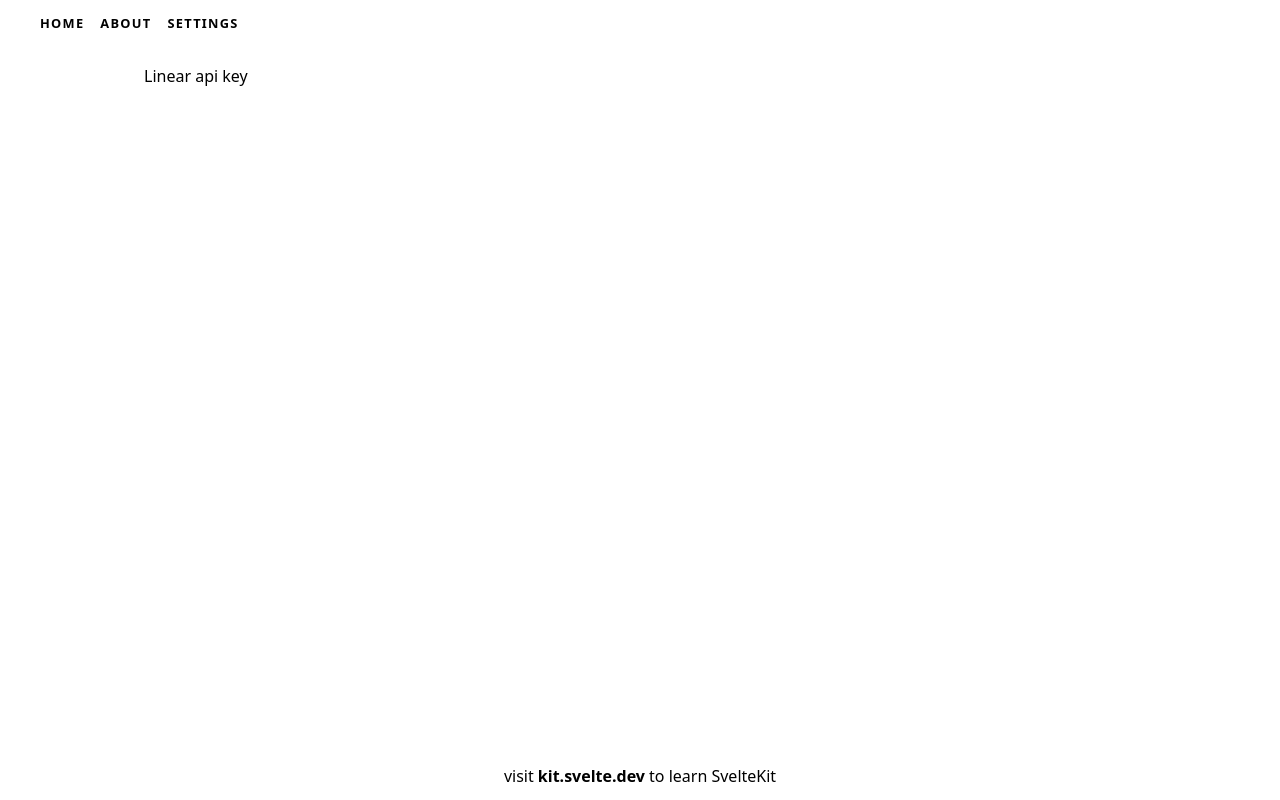
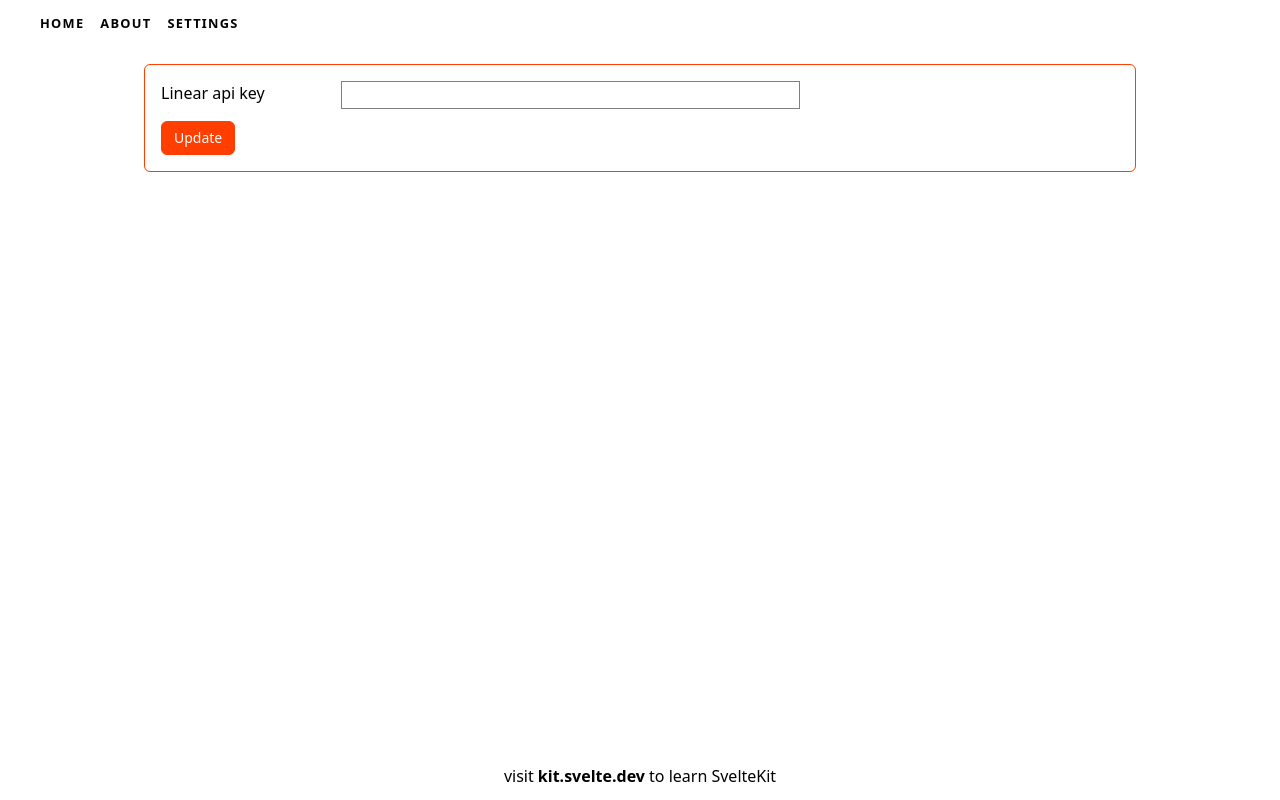
Before and after one commit to TimKhakk/release-notes-project, a SvelteKit app: page /settings in a window 1280 px wide. Built offline with nearby package versions, Linux system fonts and the light colour scheme.

Commit message:
add button component

```diff
--- /dev/null
+++ b/src/lib/components/Button.svelte
@@ -0,0 +1,8 @@
+<script lang="ts">
+</script>
+
+<button
+	class="px-3 py-1.5 border border-svelte rounded-md text-white bg-svelte text-sm transition active:bg-svelte/50 hover:bg-white hover:text-svelte"
+>
+	<slot />
+</button>
--- a/src/routes/settings/+page.svelte
+++ b/src/routes/settings/+page.svelte
@@ -1,8 +1,27 @@
+<script lang="ts">
+	import Button from "$lib/components/Button.svelte";
+
+	let value = '';
+
+	function handleSubmit() {
+		console.log('submit', value);
+	}
+</script>
+
 <svelte:head>
 	<title>Settings</title>
 	<meta name="description" content="Settings this app" />
 </svelte:head>
 
-<div class="text-column">
-	<h1>Linear api key</h1>
+<div class="flex flex-col">
+	<form
+		on:submit|preventDefault={handleSubmit}
+		class="flex flex-col gap-3 border items-start justify-start border-svelte rounded-md p-4"
+	>
+		<label class="grid grid-cols-[180px_1fr] w-8/12">
+			<span>Linear api key</span>
+			<input class="border border-black/50 px-1 pt-0.5" type="text" bind:value />
+		</label>
+    <Button>Update</Button>
+	</form>
 </div>
--- a/src/routes/styles.css
+++ b/src/routes/styles.css
@@ -3,3 +3,7 @@
 @tailwind base;
 @tailwind components;
 @tailwind utilities;
+
+button:focus-within {
+  outline: 2.5px solid #40b3ff;
+}
--- a/tailwind.config.cjs
+++ b/tailwind.config.cjs
@@ -2,7 +2,14 @@
 module.exports = {
   content: ['./src/**/*.{html,js,svelte,ts}'],
   theme: {
-    extend: {},
+    extend: {
+      colors: {
+        svelte: {
+          DEFAULT: '#ff3e00',
+          blue: '#06c',
+        }
+      }
+    },
   },
   plugins: [],
 }
```
